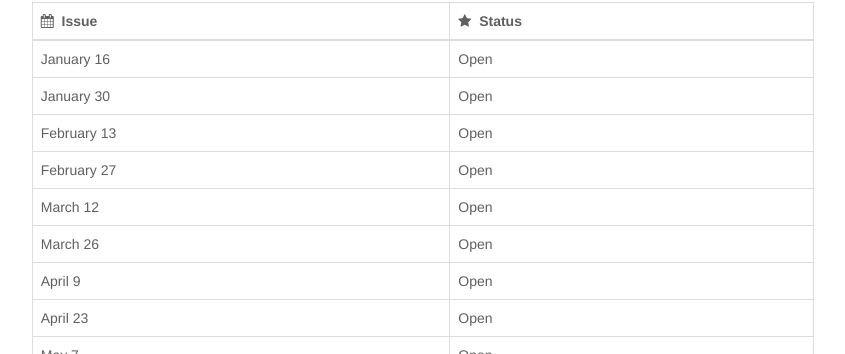
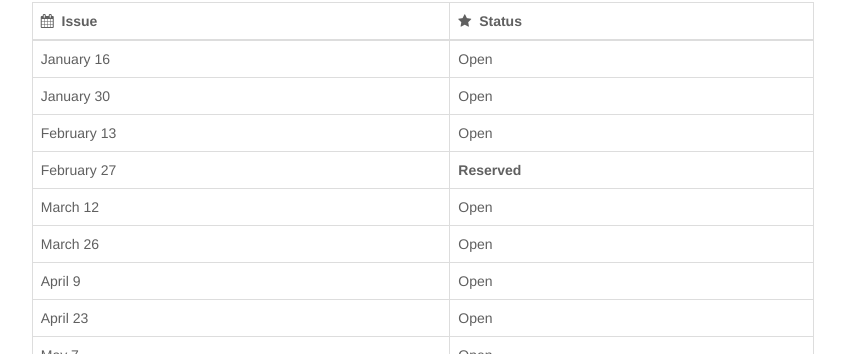
Before and after one commit to SwiftWeekly/swiftweekly.github.io, a Jekyll site: the page built from sponsorship.md, in a window 1280 px wide. Shown: the part 1221-1575 px from the top of the page, without its empty margins (217-1062 px from the left). Built offline with Jekyll 4.4.1, drawn with Linux system fonts in a browser that asks for light colours.

Commit message:
Update sponsorship.md

```diff
--- a/sponsorship.md
+++ b/sponsorship.md
@@ -63,7 +63,7 @@ Sponsored Links should be relevant to the Swift programming community. To sponso
 | January 16   | Open |
 | January 30   | Open |
 | February 13  | Open |
-| February 27  | Open |
+| February 27  | **Reserved** |
 | March 12     | Open |
 | March 26     | Open |
 | April 9      | Open |
```
